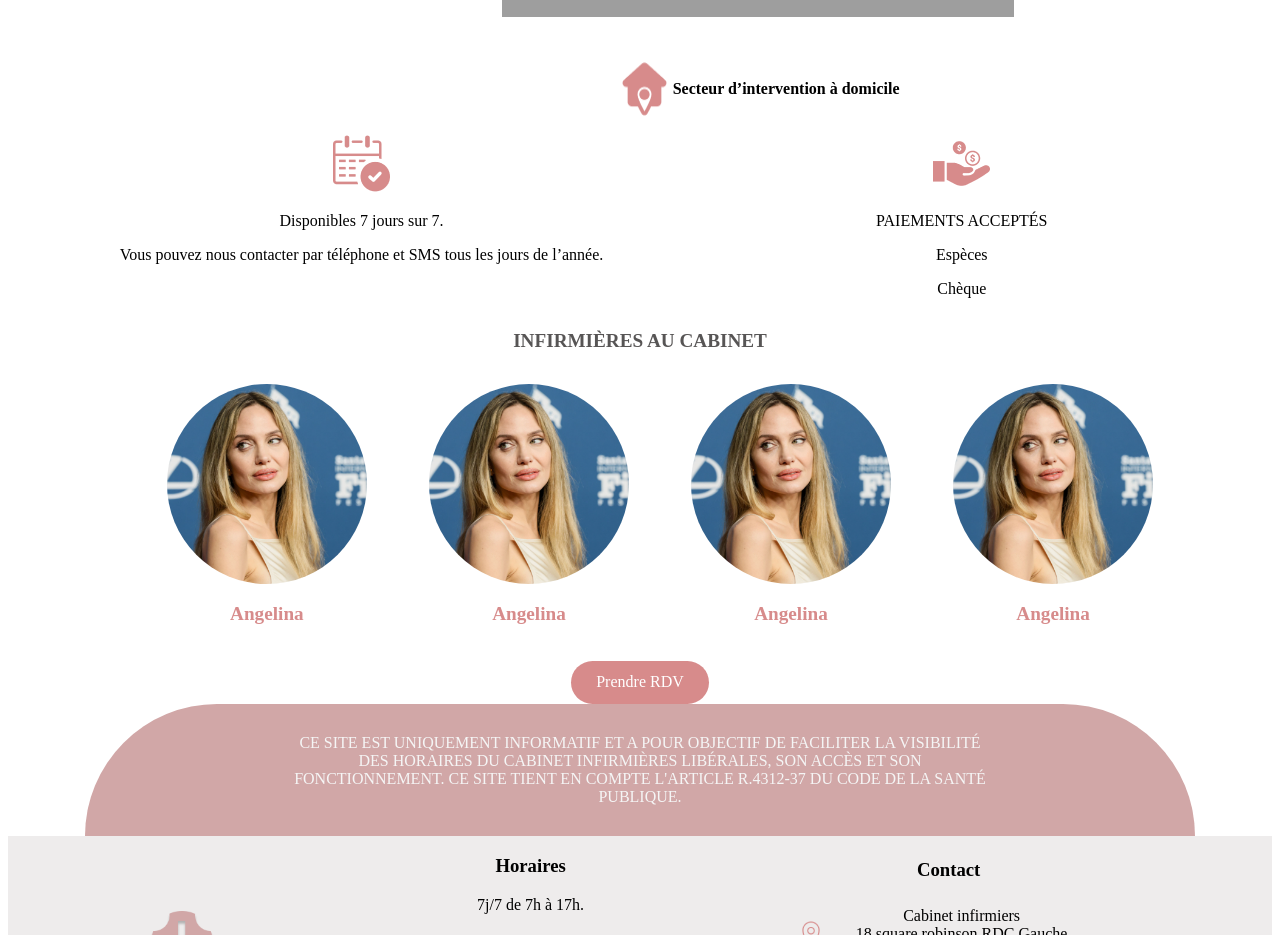
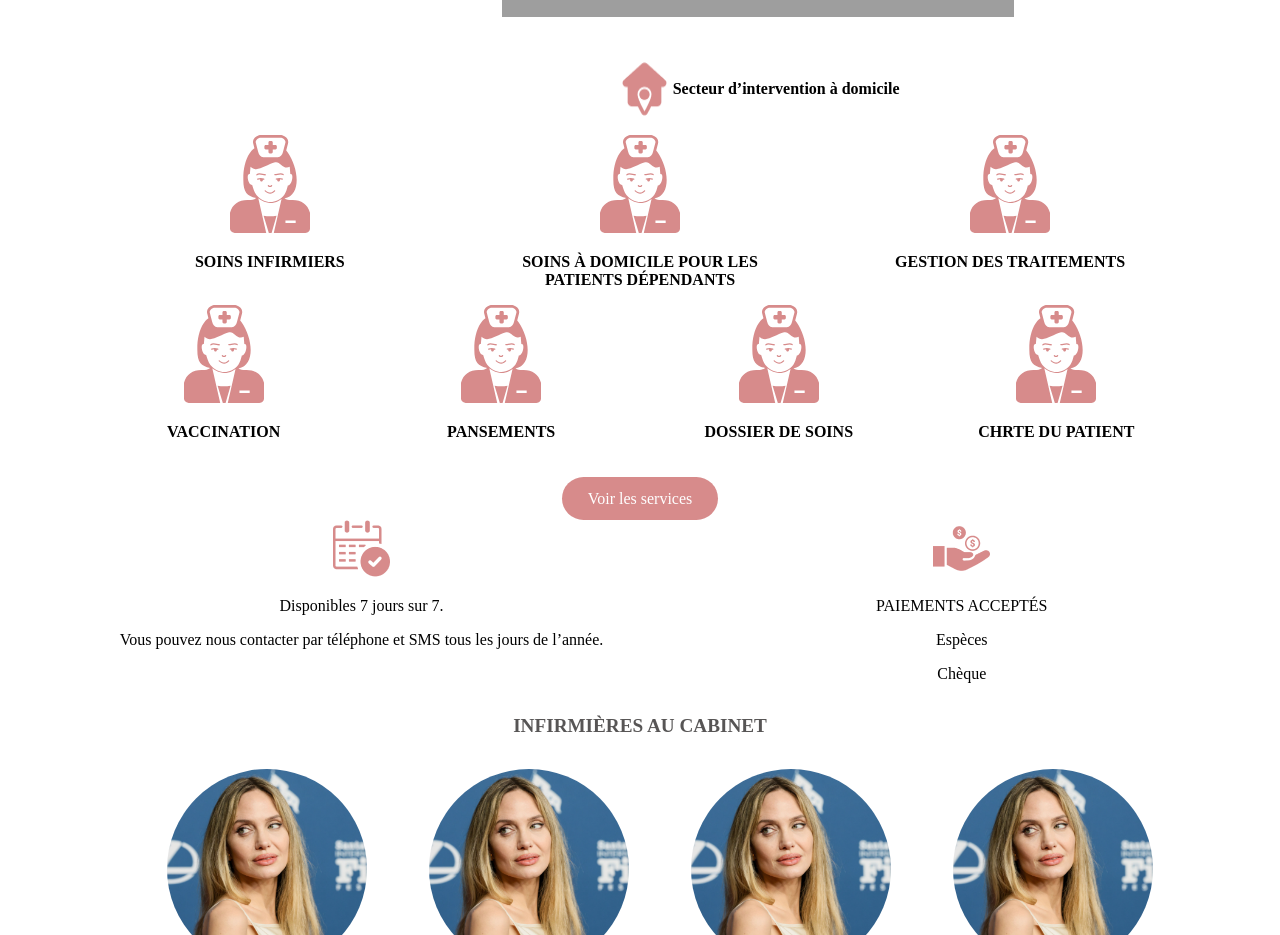
Before and after one commit to Cabinet-Infirmier/cabinet-infirmier-sceaux, a React (Vite) app: page / in a window 1280 px wide. Shown: the part 1480-2415 px from the top of the page. Built offline with nearby package versions, Linux system fonts and the light colour scheme; grey boxes are pictures that could not be loaded.

Commit message:
create services

```diff
--- /dev/null
+++ b/src/components/service/Service.jsx
@@ -0,0 +1,12 @@
+import styles from "./Service.module.css";
+
+function Service({ name, fileName }) {
+  return (
+    <div className={styles.service}>
+      <img src={`./images/icons/${fileName}`} alt={`${fileName}`} />
+      <p>{name}</p>
+    </div>
+  );
+}
+
+export default Service;
--- /dev/null
+++ b/src/components/service/Service.module.css
@@ -0,0 +1,8 @@
+.service {
+  text-transform: uppercase;
+  width: 250px;
+}
+
+.service img {
+  width: 80px;
+}
--- /dev/null
+++ b/src/components/services/Services.jsx
@@ -0,0 +1,28 @@
+import Service from "../service/Service";
+import styles from "./Services.module.css";
+import Button from "../button/Button";
+
+function Services() {
+  return (
+    <div className={styles.services}>
+      <div className={styles.firstRow}>
+        <Service name="Soins infirmiers" fileName="nurse-icon.svg" />
+        <Service
+          name="Soins à domicile pour les patients dépendants"
+          fileName="nurse-icon.svg"
+        />
+        <Service name="Gestion des traitements" fileName="nurse-icon.svg" />
+      </div>
+
+      <div className={styles.secondRow}>
+        <Service name="Vaccination" fileName="nurse-icon.svg" />
+        <Service name="Pansements" fileName="nurse-icon.svg" />
+        <Service name="Dossier de soins" fileName="nurse-icon.svg" />
+        <Service name="Chrte du patient" fileName="nurse-icon.svg" />
+      </div>
+      <Button>Voir les services</Button>
+    </div>
+  );
+}
+
+export default Services;
--- /dev/null
+++ b/src/components/services/Services.module.css
@@ -0,0 +1,17 @@
+.services {
+  text-align: center;
+  font-weight: bold;
+}
+
+.firstRow {
+  display: flex;
+  justify-content: space-around;
+  flex-wrap: wrap;
+}
+
+.secondRow {
+  display: flex;
+  justify-content: space-around;
+  flex-wrap: wrap;
+  margin-bottom: 20px;
+}
--- a/src/pages/Homepage.jsx
+++ b/src/pages/Homepage.jsx
@@ -6,6 +6,7 @@ import iconCalendar from "../assets/icons/icon-calendary.png";
 import iconMoney from "../assets/icons/icon-money.png";
 import Disclaimer from "../components/disclaimer/Disclaimer";
 import ServiceArea from "../components/serviceArea//serviceArea";
+import Services from "../components/services/Services";
 
 function Homepage() {
   return (
@@ -13,6 +14,7 @@ function Homepage() {
       <Hero />
       <MainInfo />
       <ServiceArea />
+      <Services />
       <div className={styles.bannerInfo}>
         <div>
           <img src={iconCalendar} alt="Calendrier icon" />
```
Also changed, not shown: public/images/icons/nurse-icon.svg (added).
